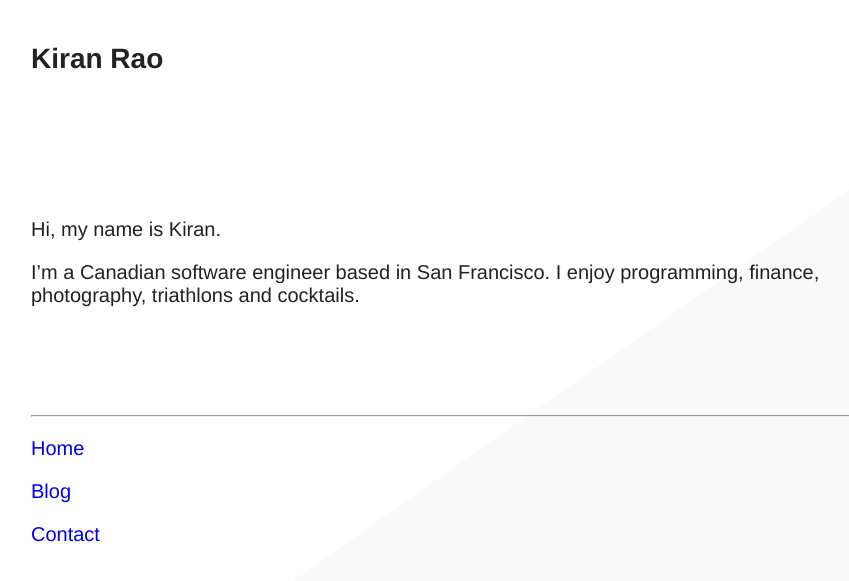
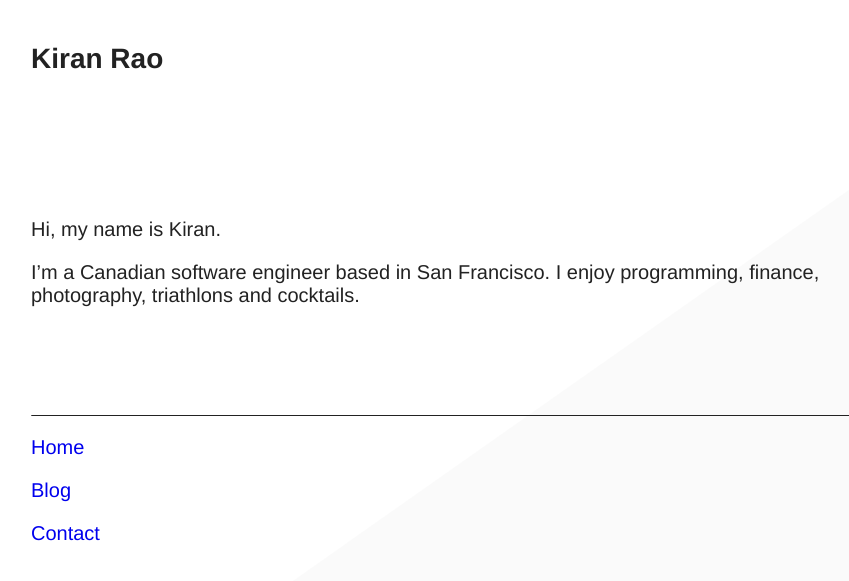
Before and after one commit to Kiran-Rao/kiran-rao.github.io, a Jekyll site: the page built from docs/index.md, in a window 1280 px wide. Shown: the top 581 px of the page, without its empty margins (161-1010 px from the left). Built offline with Jekyll 4.4.1, drawn with Linux system fonts in a browser that asks for light colours.

Commit message:
Make hr not dumb

```diff
--- a/docs/css/main.scss
+++ b/docs/css/main.scss
@@ -79,6 +79,12 @@ article {
   margin: 3rem 0;
 }
 
+hr {
+  border-top: 1px solid $text-color;
+  border-bottom: none;
+  border-right: none;
+}
+
 .link {
   text-decoration: none;
 }
```
